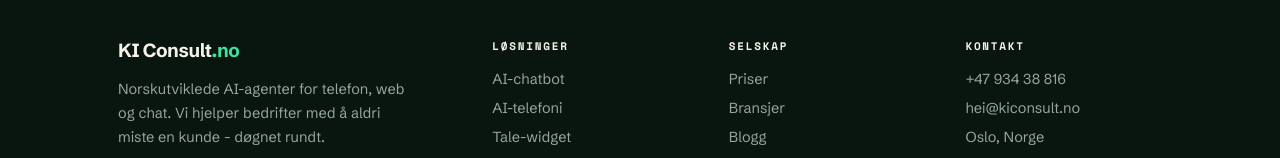
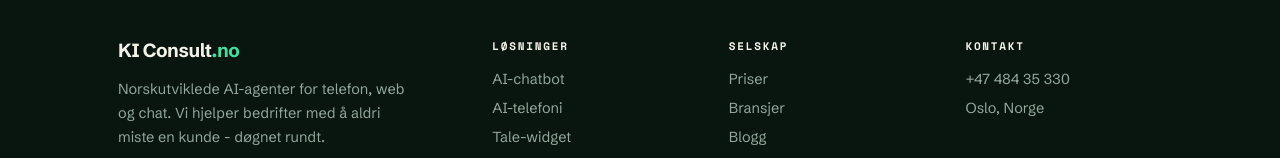
Before and after one commit to LeonardHolter/KI-Consult, a Next.js app: page / in a window 1280 px wide. Shown: the part 8381-8539 px from the top of the page. Built offline with nearby package versions, Linux system fonts and the light colour scheme.

Commit message:
Update footer phone number, drop the public email address
Co-Authored-By: Claude Sonnet 5 <noreply@anthropic.com>

```diff
--- a/app/page.tsx
+++ b/app/page.tsx
@@ -930,7 +930,6 @@ export default function Home() {
             <div style={footerHeading}>Kontakt</div>
             <div style={footerCol}>
               <span>{siteConfig.phone}</span>
-              <span>{siteConfig.email}</span>
               <span>{siteConfig.locality}, Norge</span>
             </div>
           </div>
--- a/lib/site.ts
+++ b/lib/site.ts
@@ -8,7 +8,7 @@ export const siteConfig = {
   title: "KI-resepsjonist på norsk – AI-kundeservice for telefon, chat & web | KI Consult",
   description:
     "Norskutviklet KI-resepsjonist som svarer telefonen, chatten og webhenvendelsene dine 24/7. Naturlig norsk stemme, BankID & Vipps, GDPR og hostet i Norge. Prøv gratis demo.",
-  phone: "+47 934 38 816",
+  phone: "+47 484 35 330",
   email: "hei@kiconsult.no",
   locality: "Oslo",
   country: "NO",
```
